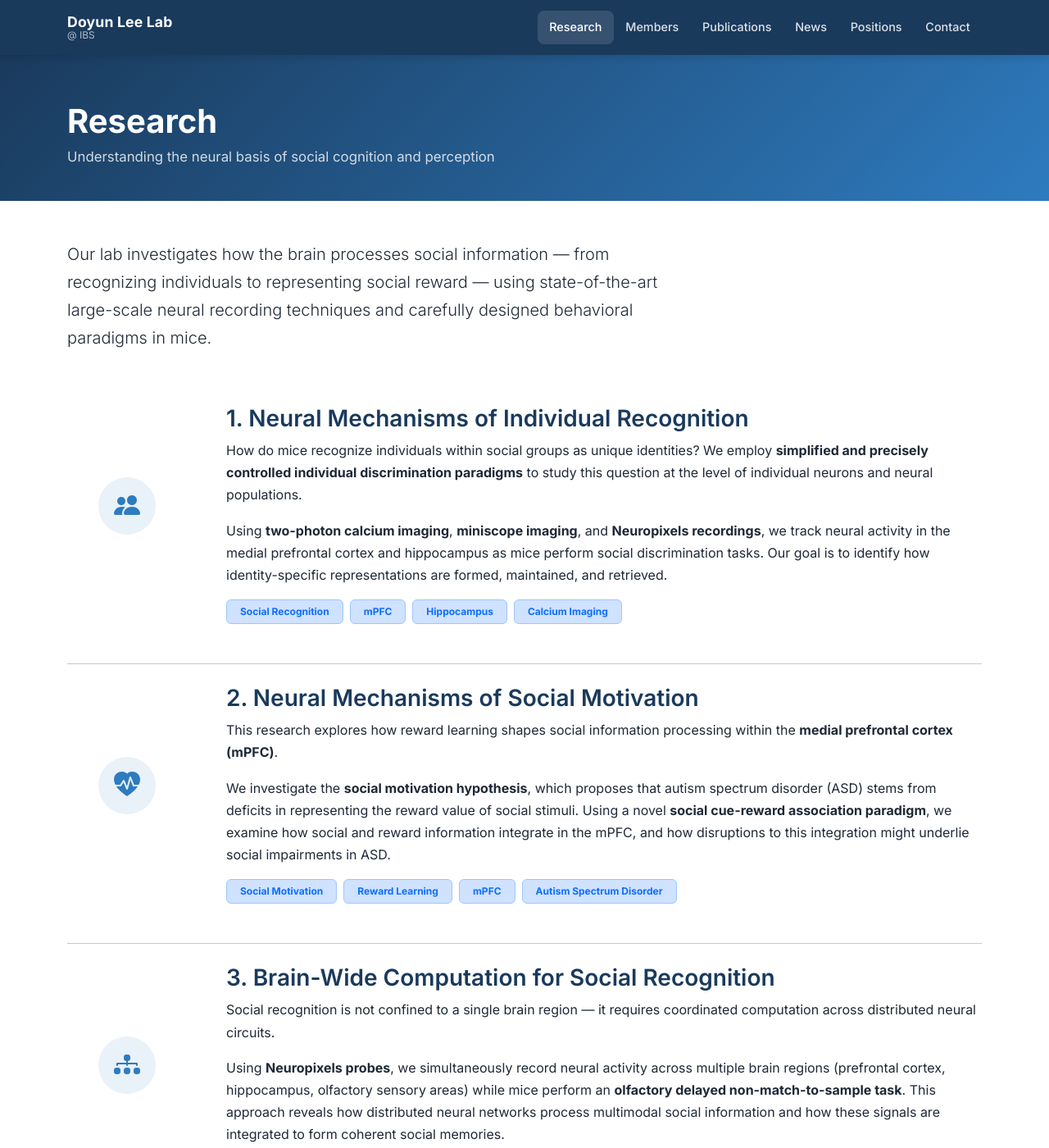
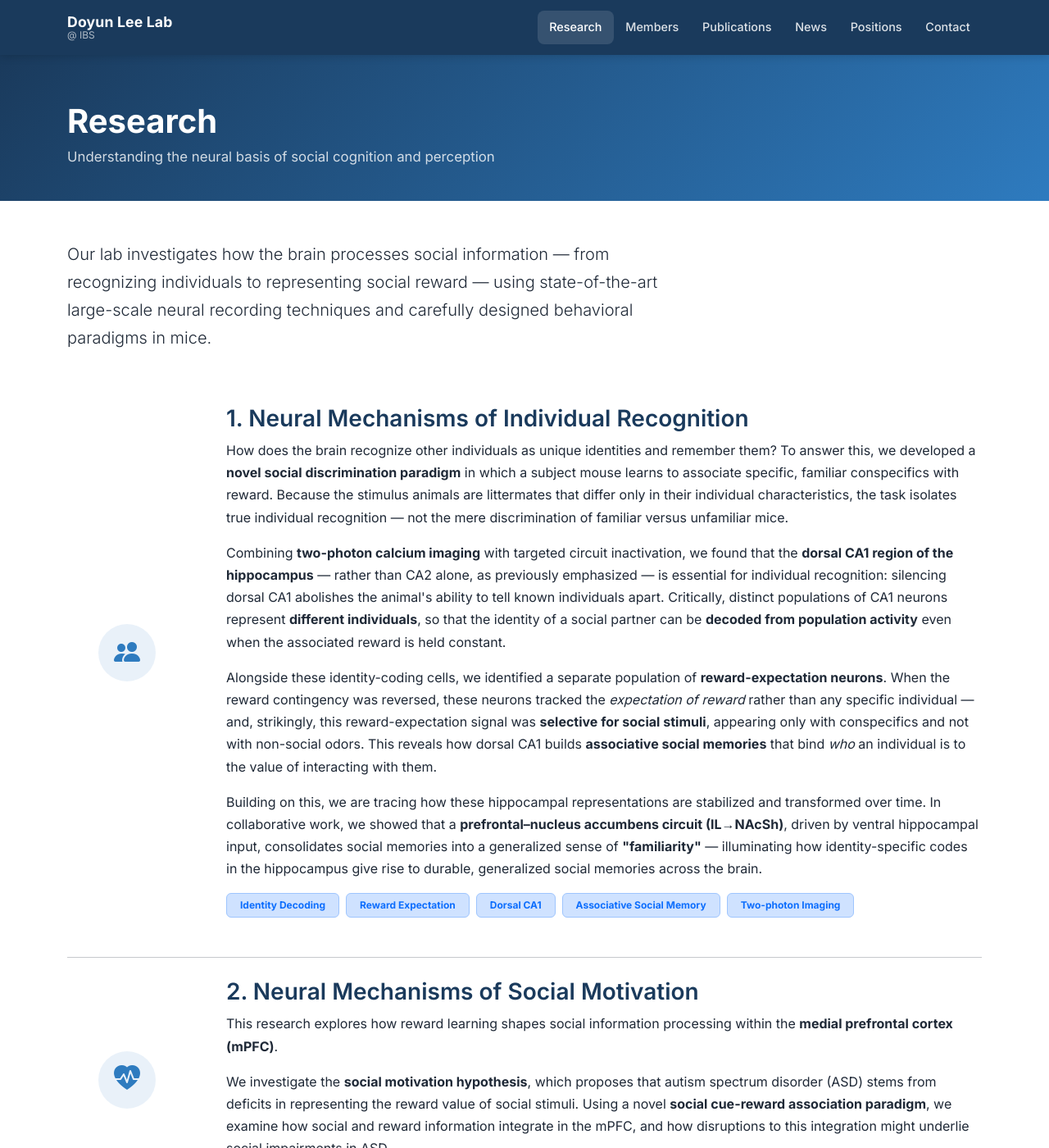
Before and after one commit to doyunleelab/doyunleelab.github.io, a Jekyll site: the page built from research/index.html, in a window 1280 px wide and 1400 px high. Shown: the whole window at 82% size. Built offline with Jekyll 4.4.1, drawn with Linux system fonts in a browser that asks for light colours.

Commit message:
Rewrite Research Area 1 on individual recognition
Center the section on identity decoding in dorsal CA1 and emphasize the
reward-expectation neurons from the 2023 Nature Communications study, and
connect to the 2025 hippocampal-cortical consolidation work.

Co-Authored-By: Claude Opus 4.8 <noreply@anthropic.com>

```diff
--- a/research/index.html
+++ b/research/index.html
@@ -24,22 +24,45 @@ subtitle: Understanding the neural basis of social cognition and perception
   <div class="col-lg-10">
     <h3>1. Neural Mechanisms of Individual Recognition</h3>
     <p>
-      How do mice recognize individuals within social groups as unique identities?
-      We employ <strong>simplified and precisely controlled individual discrimination paradigms</strong>
-      to study this question at the level of individual neurons and neural populations.
+      How does the brain recognize other individuals as unique identities and remember
+      them? To answer this, we developed a <strong>novel social discrimination paradigm</strong>
+      in which a subject mouse learns to associate specific, familiar conspecifics with reward.
+      Because the stimulus animals are littermates that differ only in their individual
+      characteristics, the task isolates true individual recognition — not the mere
+      discrimination of familiar versus unfamiliar mice.
     </p>
     <p>
-      Using <strong>two-photon calcium imaging</strong>, <strong>miniscope imaging</strong>,
-      and <strong>Neuropixels recordings</strong>, we track neural activity in the medial
-      prefrontal cortex and hippocampus as mice perform social discrimination tasks.
-      Our goal is to identify how identity-specific representations are formed,
-      maintained, and retrieved.
+      Combining <strong>two-photon calcium imaging</strong> with targeted circuit
+      inactivation, we found that the <strong>dorsal CA1 region of the hippocampus</strong> —
+      rather than CA2 alone, as previously emphasized — is essential for individual recognition:
+      silencing dorsal CA1 abolishes the animal's ability to tell known individuals apart.
+      Critically, distinct populations of CA1 neurons represent <strong>different individuals</strong>,
+      so that the identity of a social partner can be <strong>decoded from population activity</strong>
+      even when the associated reward is held constant.
+    </p>
+    <p>
+      Alongside these identity-coding cells, we identified a separate population of
+      <strong>reward-expectation neurons</strong>. When the reward contingency was reversed,
+      these neurons tracked the <em>expectation of reward</em> rather than any specific individual —
+      and, strikingly, this reward-expectation signal was <strong>selective for social stimuli</strong>,
+      appearing only with conspecifics and not with non-social odors. This reveals how dorsal CA1
+      builds <strong>associative social memories</strong> that bind <em>who</em> an individual is to
+      the value of interacting with them.
+    </p>
+    <p>
+      Building on this, we are tracing how these hippocampal representations are stabilized and
+      transformed over time. In collaborative work, we showed that a <strong>prefrontal–nucleus
+      accumbens circuit (IL&rarr;NAcSh)</strong>, driven by ventral hippocampal input, consolidates
+      social memories into a generalized sense of <strong>"familiarity"</strong> — illuminating how
+      identity-specific codes in the hippocampus give rise to durable, generalized social memories
+      across the brain.
     </p>
     <div class="d-flex flex-wrap gap-2 mt-3">
-      <span class="badge bg-primary-subtle text-primary border border-primary-subtle px-3 py-2">Social Recognition</span>
-      <span class="badge bg-primary-subtle text-primary border border-primary-subtle px-3 py-2">mPFC</span>
-      <span class="badge bg-primary-subtle text-primary border border-primary-subtle px-3 py-2">Hippocampus</span>
-      <span class="badge bg-primary-subtle text-primary border border-primary-subtle px-3 py-2">Calcium Imaging</span>
+      <span class="badge bg-primary-subtle text-primary border border-primary-subtle px-3 py-2">Identity Decoding</span>
+      <span class="badge bg-primary-subtle text-primary border border-primary-subtle px-3 py-2">Reward Expectation</span>
+      <span class="badge bg-primary-subtle text-primary border border-primary-subtle px-3 py-2">Dorsal CA1</span>
+      <span class="badge bg-primary-subtle text-primary border border-primary-subtle px-3 py-2">Associative Social Memory</span>
+      <span class="badge bg-primary-subtle text-primary border border-primary-subtle px-3 py-2">Two-photon Imaging</span>
     </div>
   </div>
 </div>
```
